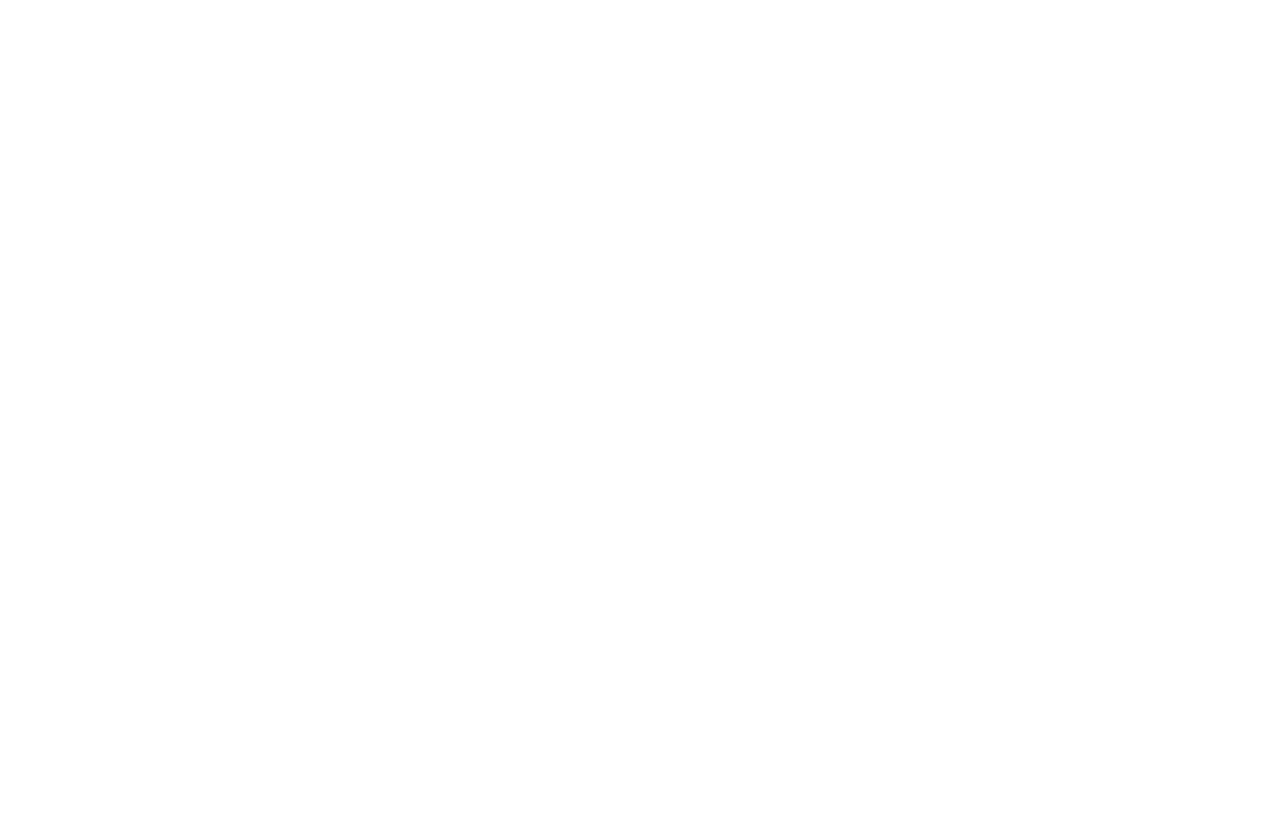
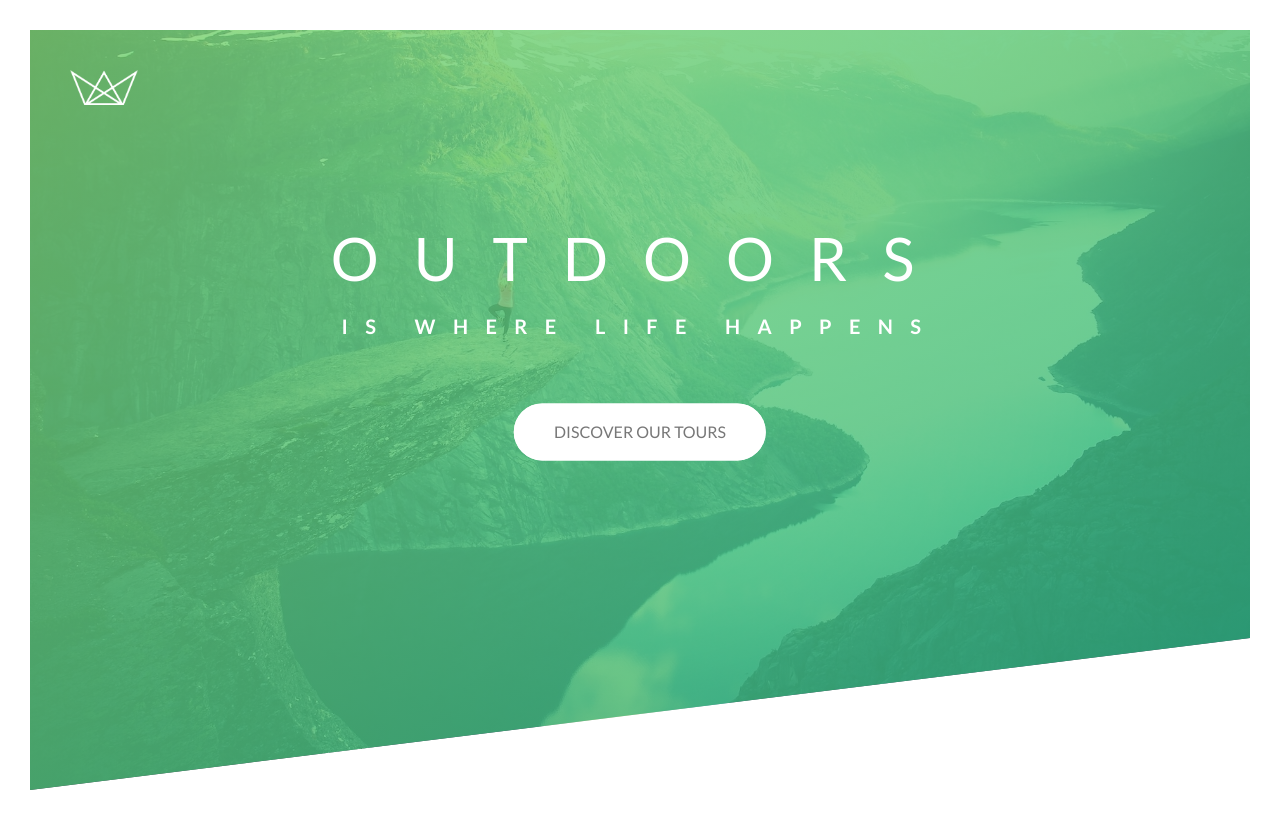
Before and after one commit to Saurav-98/Natours-Landing-Page-Design, a website built with Vite: page index.html in a window 1280 px wide. Built offline with nearby package versions, Linux system fonts and the light colour scheme.

Commit message:
Header section completed

```diff
--- a/css/style.css
+++ b/css/style.css
@@ -4,5 +4,178 @@ COLORS:
 Light green: #7ed56f
 Medium green: #55c57a
 Dark green: #28b485
+text-gray : #777;
 
 */
+
+* {
+  margin: 0;
+  padding: 0;
+  box-sizing: border-box;
+}
+a {
+  text-decoration: none;
+  display: inline-block;
+}
+
+body {
+  font-family: "Lato", sans-serif;
+  font-weight: 400;
+  line-height: 1.7;
+  font-size: 16px;
+  color: #777;
+  padding: 30px;
+}
+
+.header {
+  height: 95vh;
+  background-image: linear-gradient(
+      to right bottom,
+      rgba(126, 213, 111, 0.8),
+      rgba(40, 180, 133, 0.8)
+    ),
+    url("../img/hero.jpg");
+  background-size: cover;
+  background-position: top;
+  clip-path: polygon(0% 0%, 0% 100%, 100% 80%, 100% 0%);
+
+  position: relative;
+}
+.logo-box {
+  position: absolute;
+  top: 40px;
+  left: 40px;
+}
+
+.logo {
+  height: 35px;
+}
+.text-box {
+  position: absolute;
+  top: 40%;
+  left: 50%;
+  transform: translate(-50%, -50%);
+  text-align: center;
+}
+.heading-primary {
+  color: #fff;
+  text-transform: uppercase;
+
+  backface-visibility: hidden;
+  margin-bottom: 60px;
+}
+
+.heading-primary--title,
+.heading-primary--subtitle {
+  display: block;
+}
+.heading-primary--title {
+  font-size: 60px;
+  font-weight: 400;
+  letter-spacing: 35px;
+  animation: moveInRight 1s ease-in-out;
+
+  /*
+  animation-delay : 3s;
+  animation-iteration-count: 4;
+  animation-timing-function: ease-in;
+  */
+}
+
+.heading-primary--subtitle {
+  font-size: 20px;
+  font-weight: 700;
+  letter-spacing: 17.4px;
+  animation: moveInLeft 1s ease-in-out;
+}
+
+.btn:is(:link, :visited) {
+  text-transform: uppercase;
+  transition: all 0.2s ease;
+  border-radius: 200px;
+  position: relative;
+}
+
+.btn:is(:hover, :focus-visible) {
+  transform: translateY(-6px);
+  box-shadow: 0 10px 20px rgba(0, 0, 0, 0.3);
+}
+.btn:active {
+  transform: translateY(-4px);
+  box-shadow: 0 5px 10px rgba(0, 0, 0, 0.5);
+}
+.btn-white {
+  background-color: #fff;
+  color: #777;
+  padding: 15px 40px;
+}
+.btn-white::after {
+  background-color: #fff;
+}
+.btn::after {
+  content: "";
+  width: 100%;
+  height: 100%;
+  display: inline-block;
+  border-radius: 200px;
+  position: absolute;
+  inset: 0;
+  z-index: -1;
+  opacity: 1;
+  transition: all 0.4s ease;
+}
+.btn:hover::after {
+  transform: scaleX(1.8) scaleY(1.5);
+  opacity: 0;
+}
+.btn-animated {
+  animation: moveUp 0.5s ease-out 0.75s;
+  animation-fill-mode: backwards;
+}
+
+@keyframes moveInRight {
+  0% {
+    opacity: 0;
+    transform: translateX(-120px);
+  }
+
+  80% {
+    transform: translateX(10px);
+  }
+
+  100% {
+    opacity: 1;
+    transform: translateX(0);
+  }
+}
+
+@keyframes moveInLeft {
+  0% {
+    opacity: 0;
+    transform: translateX(120px);
+  }
+
+  80% {
+    transform: translateX(-10px);
+  }
+
+  100% {
+    opacity: 1;
+    transform: translateX(0);
+  }
+}
+
+@keyframes moveUp {
+  0% {
+    transform: translateY(40px);
+    opacity: 0;
+  }
+  80% {
+    transform: translateY(-8px);
+  }
+
+  100% {
+    transform: translateY(0);
+    opacity: 1;
+  }
+}
--- a/index.html
+++ b/index.html
@@ -1,19 +1,33 @@
 <!DOCTYPE html>
 <html lang="en">
-    <head>
-        <meta charset="UTF-8">
-        <meta name="viewport" content="width=device-width, initial-scale=1.0">
+  <head>
+    <meta charset="UTF-8" />
+    <meta name="viewport" content="width=device-width, initial-scale=1.0" />
 
-        <link href="https://fonts.googleapis.com/css?family=Lato:100,300,400,700,900" rel="stylesheet">
+    <link
+      href="https://fonts.googleapis.com/css?family=Lato:100,300,400,700,900"
+      rel="stylesheet"
+    />
 
-        <link rel="stylesheet" href="css/icon-font.css">
-        <link rel="stylesheet" href="css/style.css">
-        <link rel="shortcut icon" type="image/png" href="img/favicon.png">
+    <link rel="stylesheet" href="css/icon-font.css" />
+    <link rel="stylesheet" href="css/style.css" />
+    <link rel="shortcut icon" type="image/png" href="img/favicon.png" />
 
-        <title>Natours | Exciting tours for adventurous people</title>
-    </head>
-    <body>
+    <title>Natours | Exciting tours for adventurous people</title>
+  </head>
+  <body>
+    <header class="header">
+      <div class="logo-box">
+        <img class="logo" src="./img/logo-white.png" alt="natours logo white" />
+      </div>
 
-
-    </body>
+      <div class="text-box">
+        <h1 class="heading-primary">
+          <span class="heading-primary--title">Outdoors</span>
+          <span class="heading-primary--subtitle">is where life happens</span>
+        </h1>
+        <a href="#" class="btn btn-white btn-animated">Discover our tours</a>
+      </div>
+    </header>
+  </body>
 </html>
```
